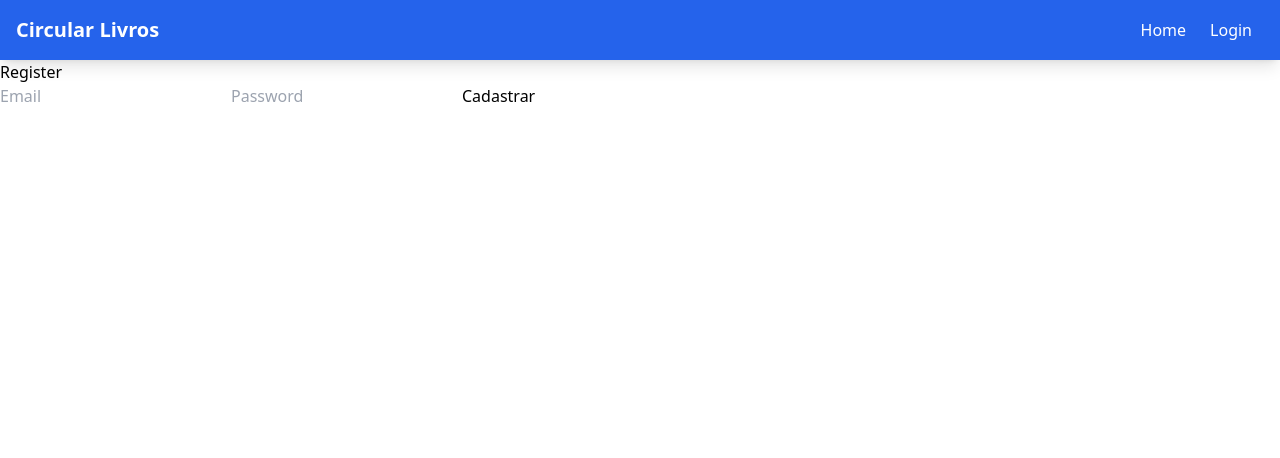
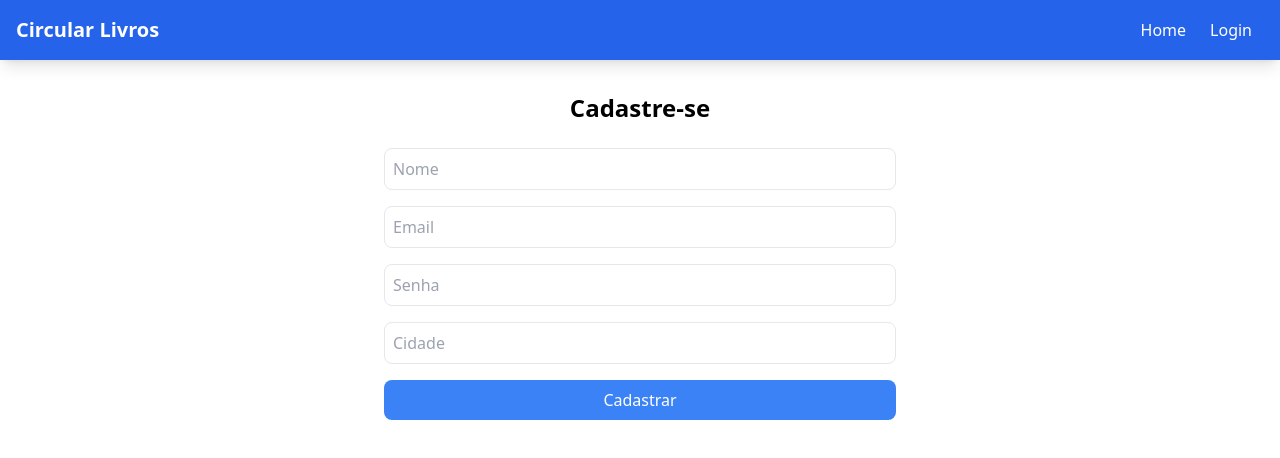
Before and after one commit to vinicius-simioni/P-PPI-II, a React (Vite) app in the folder frontend/: page /register in a window 1280 px wide. Shown: the top 458 px of the page. Built offline with nearby package versions, Linux system fonts and the light colour scheme.

Commit message:
Update Register.jsx

```diff
--- a/frontend/src/pages/Register.jsx
+++ b/frontend/src/pages/Register.jsx
@@ -1,36 +1,86 @@
 import { useState } from 'react';
+import axios from 'axios';
+import { useNavigate } from 'react-router-dom';
 
-const Register = () => {
+const Login = () => {
   const [email, setEmail] = useState('');
-  const [password, setPassword] = useState('');
+  const [senha, setSenha] = useState('');
+  const [cidade, setCidade] = useState('');
+  const [nome, setNome] = useState('');
+  const navigate = useNavigate();
 
   const handleSubmit = (e) => {
     e.preventDefault();
-    console.log('Register with:', { email, password });
+
+    axios.post("http://localhost:3000/api/register", {
+      nome: nome,
+      email: email,
+      senha: senha,
+      cidade: cidade
+    })
+      .then((response) => {
+        console.log('Login bem-sucedido:', response.data);
+
+        // guardar o token no localstorage
+        const token = response.data.token;
+        localStorage.setItem('token', token)
+
+        // redirecionar para o dashboard
+        navigate('/dashboard')
+      })
+      .catch((error) => {
+        console.error('Erro no login:', error);
+      });
   };
 
   return (
-    <div>
-      <h2>Register</h2>
-      <form onSubmit={handleSubmit}>
+    <div className="max-w-lg mx-auto mt-8">
+      <h2 className="text-2xl font-bold mb-6 text-center">Cadastre-se</h2>
+      <form onSubmit={handleSubmit} className="space-y-4">
+
+        <input
+          type="text"
+          value={nome}
+          onChange={(e) => setNome(e.target.value)}
+          placeholder="Nome"
+          required
+          className="border p-2 w-full rounded-lg"
+        />
+
         <input
           type="email"
           value={email}
           onChange={(e) => setEmail(e.target.value)}
           placeholder="Email"
           required
+          className="border p-2 w-full rounded-lg"
         />
         <input
           type="password"
-          value={password}
-          onChange={(e) => setPassword(e.target.value)}
-          placeholder="Password"
+          value={senha}
+          onChange={(e) => setSenha(e.target.value)}
+          placeholder="Senha"
           required
+          className="border p-2 w-full rounded-lg"
         />
-        <button type="submit">Cadastrar</button>
+
+        <input
+          type="text"
+          value={cidade}
+          onChange={(e) => setCidade(e.target.value)}
+          placeholder="Cidade"
+          required
+          className="border p-2 w-full rounded-lg"
+        />
+
+
+        <button type="submit" className="bg-blue-500 text-white p-2 w-full rounded-lg hover:bg-blue-700">
+          Cadastrar
+        </button>
+
       </form>
     </div>
   );
 };
 
-export default Register;
+export default Login;
```
